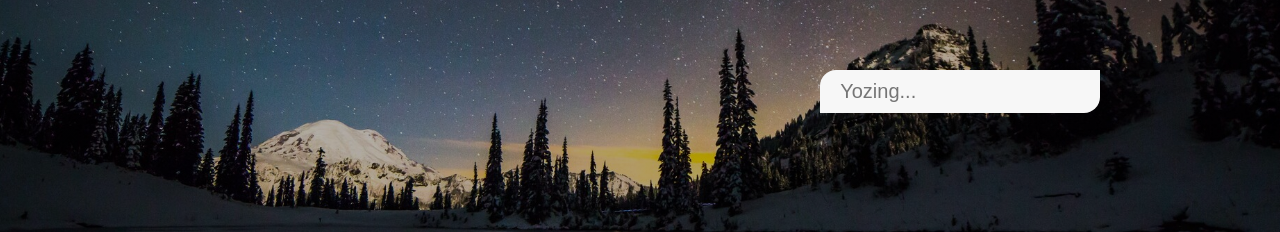
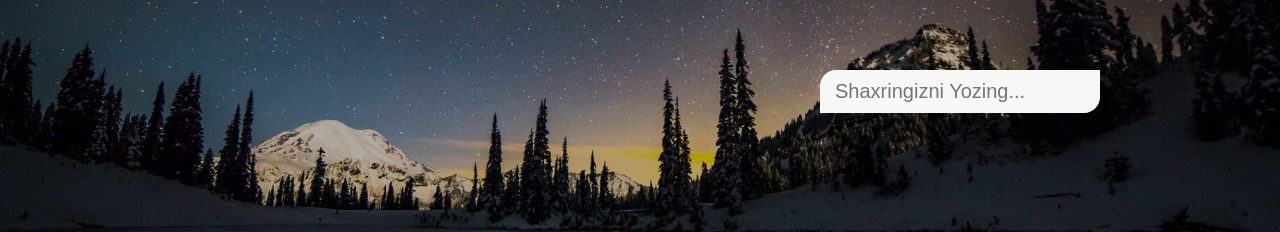
Before and after one commit to leeaka/weatherapp, a website: page index.html in a window 1280 px wide. Shown: the part 326-558 px from the top of the page. Drawn offline with Linux system fonts and the light colour scheme.

Commit message:
placeholder fixed

```diff
--- a/index.html
+++ b/index.html
@@ -28,7 +28,7 @@
             </div>
         </main>
         <header>
-            <input type="text" autocomplete="off" class="search-box" placeholder=" Yozing...">
+            <input type="text" autocomplete="off" class="search-box" placeholder="Shaxringizni Yozing...">
         </header>
     </div>
 
```
